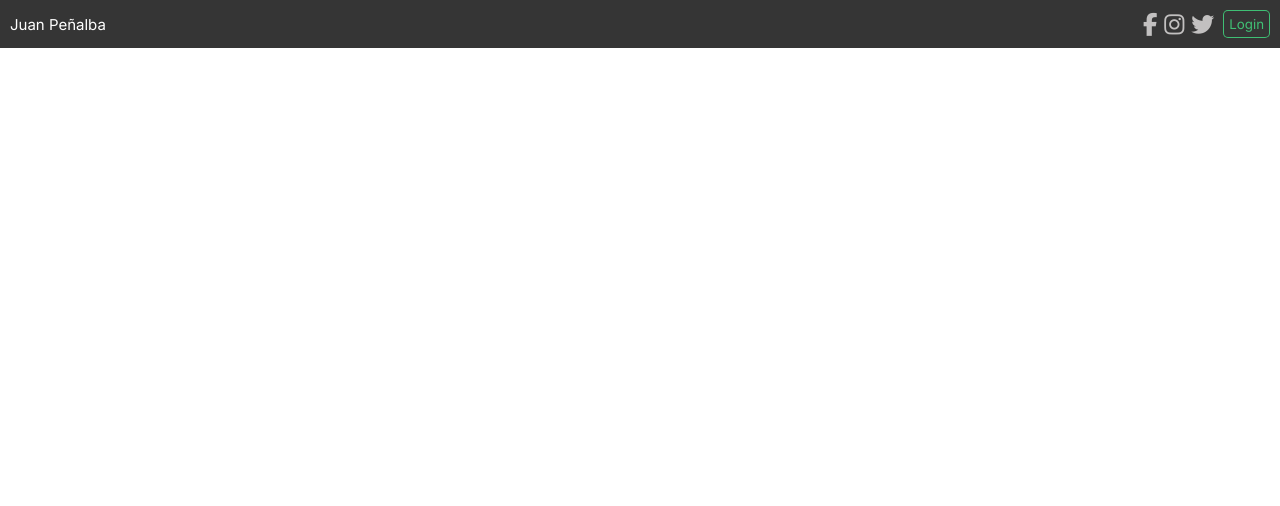
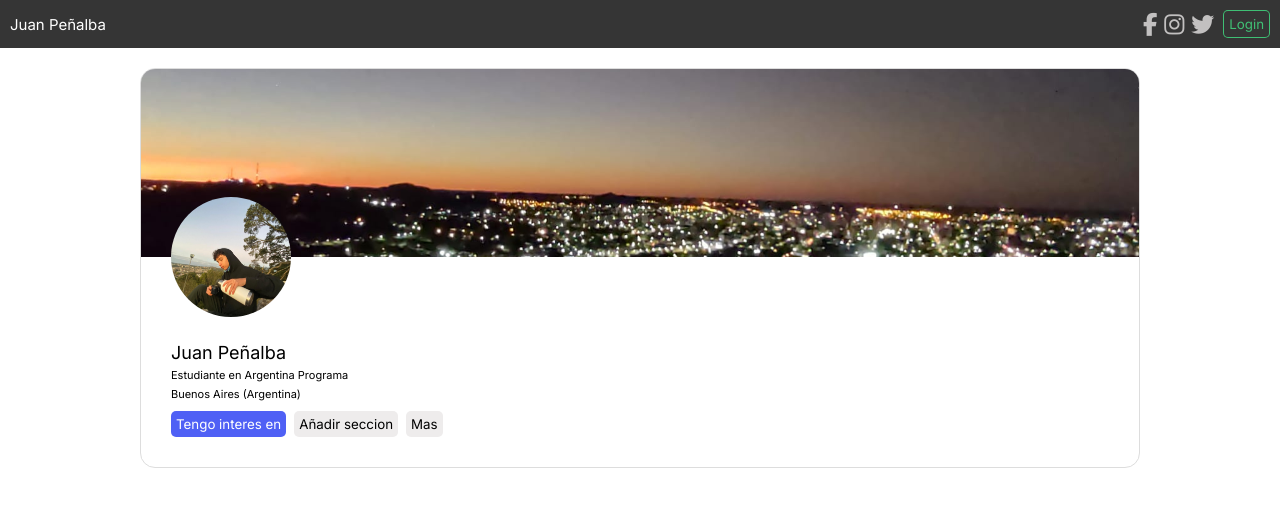
Before and after one commit to JuanPE44/PortafolioFrontend, a plain HTML site: page index.html in a window 1280 px wide. Drawn offline with Linux system fonts and the light colour scheme.

Commit message:
estilos informacion usuario

```diff
--- a/index.html
+++ b/index.html
@@ -25,6 +25,29 @@
             <button class="header-boton">Login</button>
         </div>
     </header>
-    <section></section>
+    <section class="section">
+        <div class="contenido-section">
+            <div class="section-usuario">
+                <div class="usuario-fotoFondo">
+                    <div class="usuario-fotoPerfil"></div>
+                </div>
+                <div class="usuario-info">
+                    <div class="info-nombre">Juan Peñalba</div>
+                    <div class="info-ocupacion">Estudiante en Argentina Programa</div>
+                    <div class="info-localidad">Buenos Aires (Argentina)</div>
+                    <div class="info-botones">
+                        <button class="boton-info azul">Tengo interes en</button>
+                        <button class="boton-info">Añadir seccion</button>
+                        <button class="boton-info">Mas</button>
+                    </div>
+                </div>
+            </div>
+            <div class="section-acercaDe"></div>
+            <div class="section-experiencia"></div>
+            <div class="section-educacion"></div>
+            <div class="section-habilidades"></div>
+            <div class="section-proyectos"></div>
+        </div>
+    </section>
 </body>
 </html>
--- a/styles.css
+++ b/styles.css
@@ -56,11 +56,104 @@ body {
     color: #c2c0c0;
 }
 
+button {
+    border: none;
+    cursor: pointer;
+}
+
 .header-boton {
     padding: .5rem;
     background: #353535;
     color: #42da81d7;
     border: .1rem solid #42da81d7;
     border-radius: .5rem;
-    cursor: pointer;
 }
+
+.section {
+    width: 100%;
+    padding: 2rem;
+    display: flex;
+    flex-direction: column;
+    justify-content: center;
+    align-items: center;
+}
+
+.contenido-section {
+    width: 100%;
+    max-width: 1000px;
+}
+
+.section-usuario {
+    width: 100%;
+    height: 40rem;
+    display: flex;
+    flex-direction: column;
+    border: .1rem solid #DDD;
+    border-radius: 1.5rem;
+    overflow: hidden;
+}
+
+.usuario-fotoFondo {
+    position: relative;
+    width: 100%;
+    height: 70%;
+    background-image: url(imagenes/foto-fondo.jpeg);
+    background-position: center;
+    background-size: cover;
+    background-repeat: no-repeat;
+}
+
+.usuario-fotoPerfil {
+    position: absolute;
+    bottom: -6rem;
+    left: 3rem;
+    width:12rem;
+    height: 12rem;
+    border-radius: 50%;
+    background: #000;
+    background-image: url(imagenes/foto-perfil.jpeg);
+    background-position: center;
+    background-size: cover;
+}
+
+.usuario-info {
+    padding: 7.5rem 0 0 3rem;
+    width: 100%;
+    display: flex;
+    flex-direction: column;
+}
+
+.info-nombre {
+    margin-top: 1rem;
+    font-size: 1.8rem;
+}
+
+.info-ocupacion {
+    margin-top: .5rem;
+    font-size: 1.1rem;
+    font-weight: 100;
+}
+
+.info-localidad {
+    margin-top: .5rem;
+    font-size: 1.1rem;
+    font-weight: 100;
+}
+
+.info-botones {
+    margin-top: 1rem;
+    display: flex;
+    margin-bottom: 3rem;
+}
+
+.boton-info {
+    background: #eeecec;
+    margin-right: .8rem;
+    padding: .5rem;
+    border-radius: .5rem;
+}
+
+.info-botones .azul {
+    background: #4f60f5;
+    color: #fff;
+}
```
Also changed, not shown: imagenes/foto-fondo.jpeg (added), imagenes/foto-perfil.jpeg (added).
